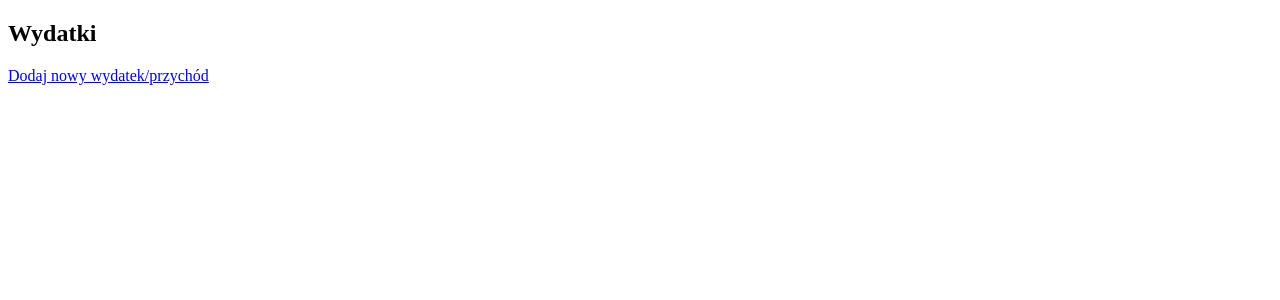
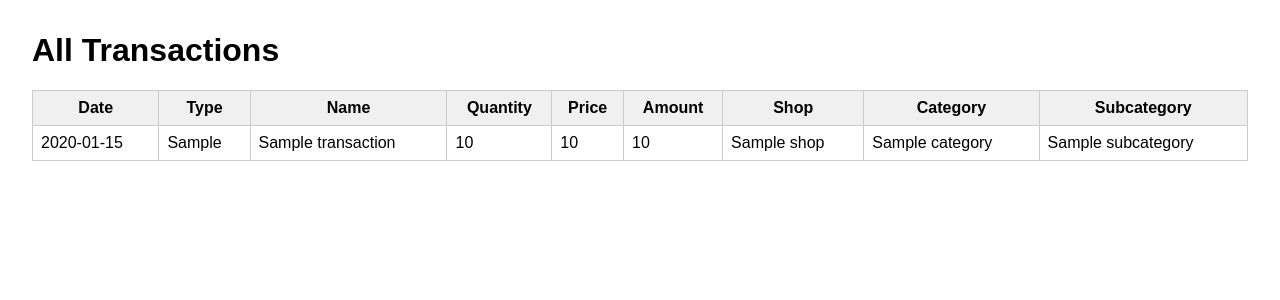
Before and after one commit to strobinm/weles-sql-flask, a Flask app: page / in a window 1280 px wide. Shown: the top 300 px of the page. Run offline with Flask 3, Linux system fonts and the light colour scheme; tables that the repository leaves empty hold one stand-in row (values such as "Sample post").

Commit message:
working history list with script inside html

```diff
--- a/app/__init__.py
+++ b/app/__init__.py
@@ -1,8 +1,10 @@
-from flask import Flask, render_template
-from flask_sqlalchemy import SQLAlchemy
+from flask import Flask, render_template, request, url_for, redirect
+from app.extensions import db
 from app.config import SQLALCHEMY_DATABASE_URI, SQLALCHEMY_TRACK_MODIFICATIONS
+from app.routes import routes
+# No longer need extract, distinct here as they are used in filters.py
+# from sqlalchemy import extract, distinct
 
-db = SQLAlchemy()
 
 
 def create_app():
@@ -12,9 +14,17 @@ def create_app():
 
     db.init_app(app)
 
+    # Import models and filters after db is initialized to avoid circular imports
+    from app.models import IncomeExpense, Shop, Category, Subcategory, Transaction
+    # Register the blueprint
+    app.register_blueprint(routes)
+
     @app.route('/')
     def home():
-        return render_template('index.html')
+        # Pass data to the template
+        return render_template(
+            'index.html'
+            )
 
     @app.route('/about')
     def about():
--- /dev/null
+++ b/app/extensions.py
@@ -0,0 +1,4 @@
+# app/extensions.py
+from flask_sqlalchemy import SQLAlchemy
+
+db = SQLAlchemy()
--- a/app/models.py
+++ b/app/models.py
@@ -1,5 +1,6 @@
 # app/models.py
 from app import db
+from app.extensions import db
 
 
 class IncomeExpense(db.Model):
--- /dev/null
+++ b/app/routes.py
@@ -0,0 +1,26 @@
+from flask import Blueprint, jsonify
+from app.models import Transaction
+
+routes = Blueprint('routes', __name__)
+
+
+@routes.route("/api/transactions")
+def get_transactions():
+    # Query all transactions, ordered by ID descending
+    transactions = Transaction.query.order_by(Transaction.id.desc()).all()
+
+    result = []
+    for t in transactions:
+        result.append({
+            "date": t.date.isoformat(),
+            "type": t.income_expense.type if t.income_expense else None,
+            "name": t.name,
+            "quantity": float(t.quantity),
+            "price": float(t.price),
+            "amount": float(t.amount),
+            "shop": t.shop.name if t.shop else None,
+            "category": t.category.name if t.category else None,
+            "subcategory": t.subcategory.name if t.subcategory else None,
+        })
+
+    return jsonify(result)
--- a/app/templates/index.html
+++ b/app/templates/index.html
@@ -1,21 +1,73 @@
 <!DOCTYPE html>
-<html lang="pl">
+<html lang="PL">
 
 <head>
     <meta charset="UTF-8">
-    <title>Wydatki - Flask</title>
-    <link rel="stylesheet" href="{{ url_for('static', filename='style.css') }}">
+    <title>Transactions</title>
+    <style>
+        body {
+            font-family: Arial, sans-serif;
+            margin: 2rem;
+        }
+
+        table {
+            border-collapse: collapse;
+            width: 100%;
+        }
+
+        th,
+        td {
+            padding: 0.5rem;
+            border: 1px solid #ccc;
+        }
+
+        th {
+            background-color: #f0f0f0;
+        }
+    </style>
 </head>
 
 <body>
-    <h2>Wydatki</h2>
-    <a href="{{ url_for('add') }}">Dodaj nowy wydatek/przychód</a>
+    <h1>All Transactions</h1>
+    <table id="transactionsTable">
+        <thead>
+            <tr>
+                <th>Date</th>
+                <th>Type</th>
+                <th>Name</th>
+                <th>Quantity</th>
+                <th>Price</th>
+                <th>Amount</th>
+                <th>Shop</th>
+                <th>Category</th>
+                <th>Subcategory</th>
+            </tr>
+        </thead>
+        <tbody></tbody>
+    </table>
 
-    <div id="filters" style="margin-bottom: 1em;"></div>
-    <div id="pivot-expense-section"></div>
-
-
-
+    <script>
+        fetch("/api/transactions")
+            .then(res => res.json())
+            .then(data => {
+                const tbody = document.querySelector("#transactionsTable tbody");
+                data.forEach(tx => {
+                    const row = document.createElement("tr");
+                    row.innerHTML = `
+            <td>${tx.date}</td>
+            <td>${tx.type}</td>
+            <td>${tx.name}</td>
+            <td>${tx.quantity}</td>
+            <td>${tx.price}</td>
+            <td>${tx.amount}</td>
+            <td>${tx.shop || '-'}</td>
+            <td>${tx.category}</td>
+            <td>${tx.subcategory}</td>
+          `;
+                    tbody.appendChild(row);
+                });
+            });
+    </script>
 </body>
 
 </html>
```
